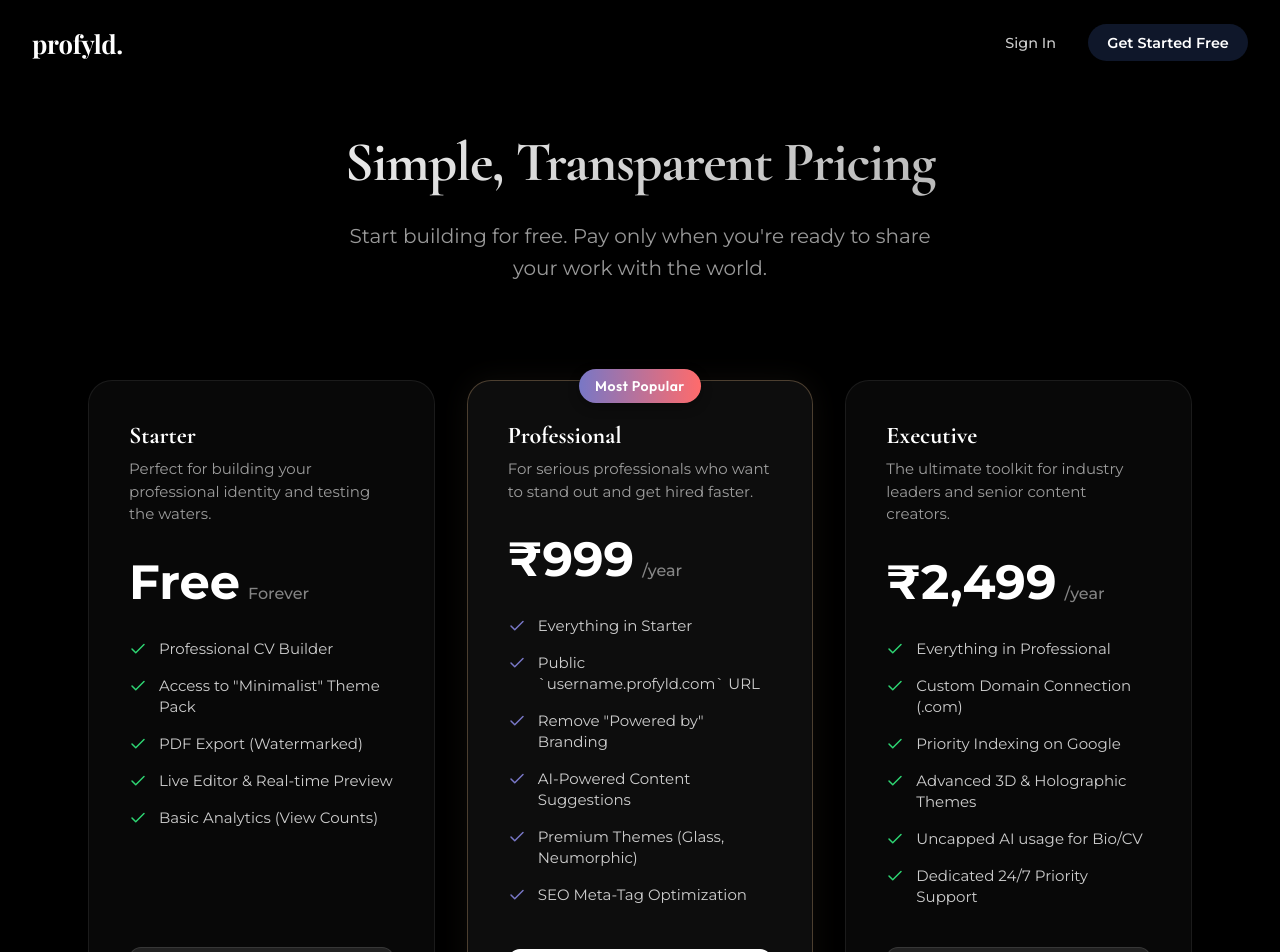
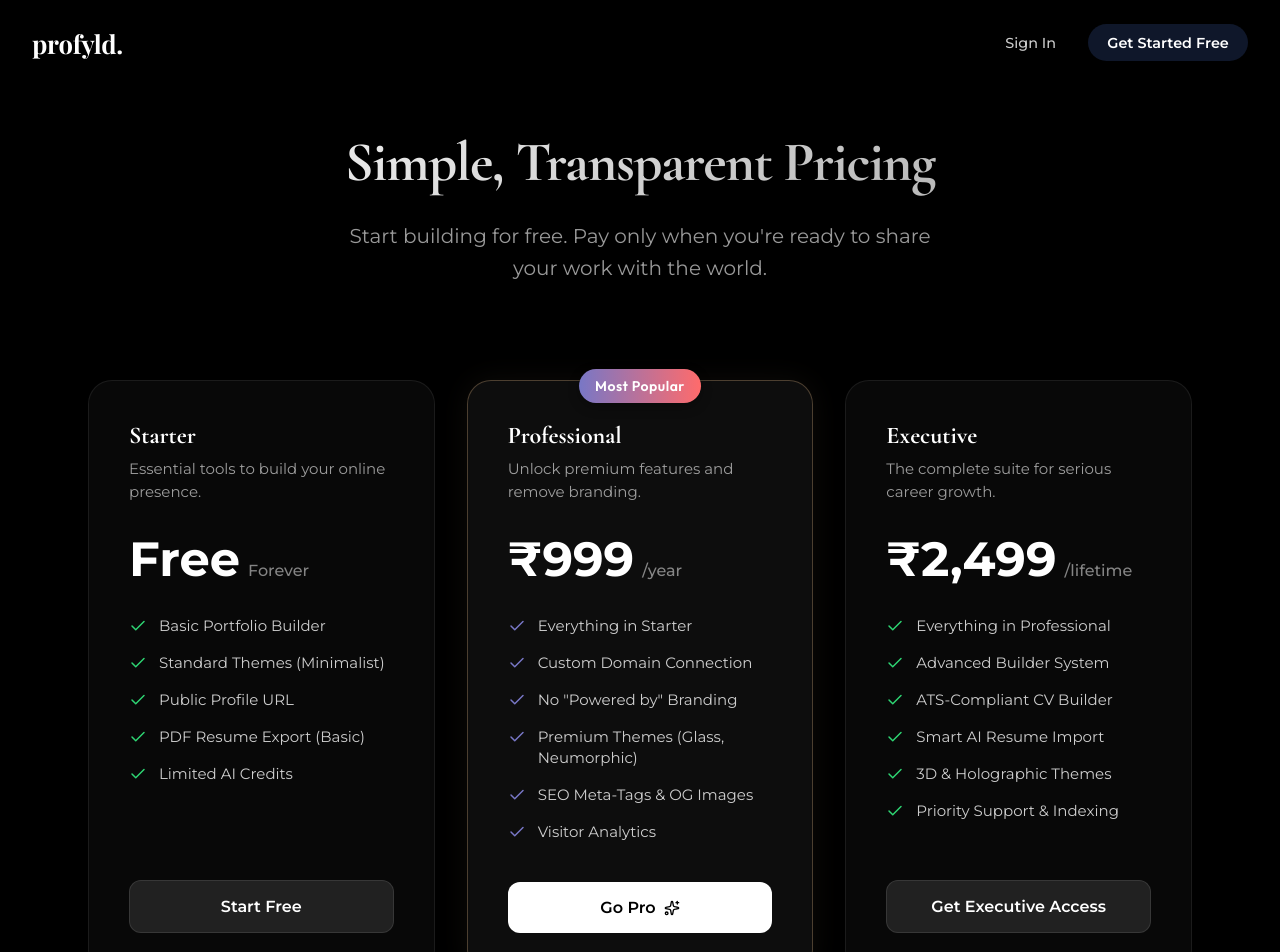
Before and after one commit to vk1010101/profyld, a Next.js app: page /pricing in a window 1280 px wide. Shown: the top 952 px of the page. Built offline with nearby package versions, Linux system fonts and the light colour scheme; no server answers.

Commit message:
chore: polish pricing page (ATS/Advanced features) & simplify landing text

```diff
--- a/src/app/pricing/page.js
+++ b/src/app/pricing/page.js
@@ -20,15 +20,15 @@ export default function PricingPage() {
             name: 'Starter',
             price: 'Free',
             period: 'Forever',
-            description: 'Perfect for building your professional identity and testing the waters.',
+            description: 'Essential tools to build your online presence.',
             features: [
-                'Professional CV Builder',
-                'Access to "Minimalist" Theme Pack',
-                'PDF Export (Watermarked)',
-                'Live Editor & Real-time Preview',
-                'Basic Analytics (View Counts)'
+                'Basic Portfolio Builder',
+                'Standard Themes (Minimalist)',
+                'Public Profile URL',
+                'PDF Resume Export (Basic)',
+                'Limited AI Credits'
             ],
-            cta: 'Start Building Free',
+            cta: 'Start Free',
             href: '/signup',
             popular: false,
             highlight: false
@@ -37,16 +37,16 @@ export default function PricingPage() {
             name: 'Professional',
             price: '₹999',
             period: '/year',
-            description: 'For serious professionals who want to stand out and get hired faster.',
+            description: 'Unlock premium features and remove branding.',
             features: [
                 'Everything in Starter',
-                'Public `username.profyld.com` URL',
-                'Remove "Powered by" Branding',
-                'AI-Powered Content Suggestions',
+                'Custom Domain Connection',
+                'No "Powered by" Branding',
                 'Premium Themes (Glass, Neumorphic)',
-                'SEO Meta-Tag Optimization'
+                'SEO Meta-Tags & OG Images',
+                'Visitor Analytics'
             ],
-            cta: 'Go Professional',
+            cta: 'Go Pro',
             href: '/checkout/pro',
             popular: true,
             highlight: true
@@ -54,15 +54,15 @@ export default function PricingPage() {
         {
             name: 'Executive',
             price: '₹2,499',
-            period: '/year',
-            description: 'The ultimate toolkit for industry leaders and senior content creators.',
+            period: '/lifetime',
+            description: 'The complete suite for serious career growth.',
             features: [
                 'Everything in Professional',
-                'Custom Domain Connection (.com)',
-                'Priority Indexing on Google',
-                'Advanced 3D & Holographic Themes',
-                'Uncapped AI usage for Bio/CV',
-                'Dedicated 24/7 Priority Support'
+                'Advanced Builder System',
+                'ATS-Compliant CV Builder',
+                'Smart AI Resume Import',
+                '3D & Holographic Themes',
+                'Priority Support & Indexing'
             ],
             cta: 'Get Executive Access',
             href: '/checkout/executive',
--- a/src/components/landing/VariantA.js
+++ b/src/components/landing/VariantA.js
@@ -124,7 +124,6 @@ export default function VariantA() {
           </h1>
 
           <p className={styles.heroSubtitle}>
-            Building a portfolio shouldn&apos;t feel like a hackathon.
             Experience the world&apos;s most intuitive builder.
           </p>
 
```
